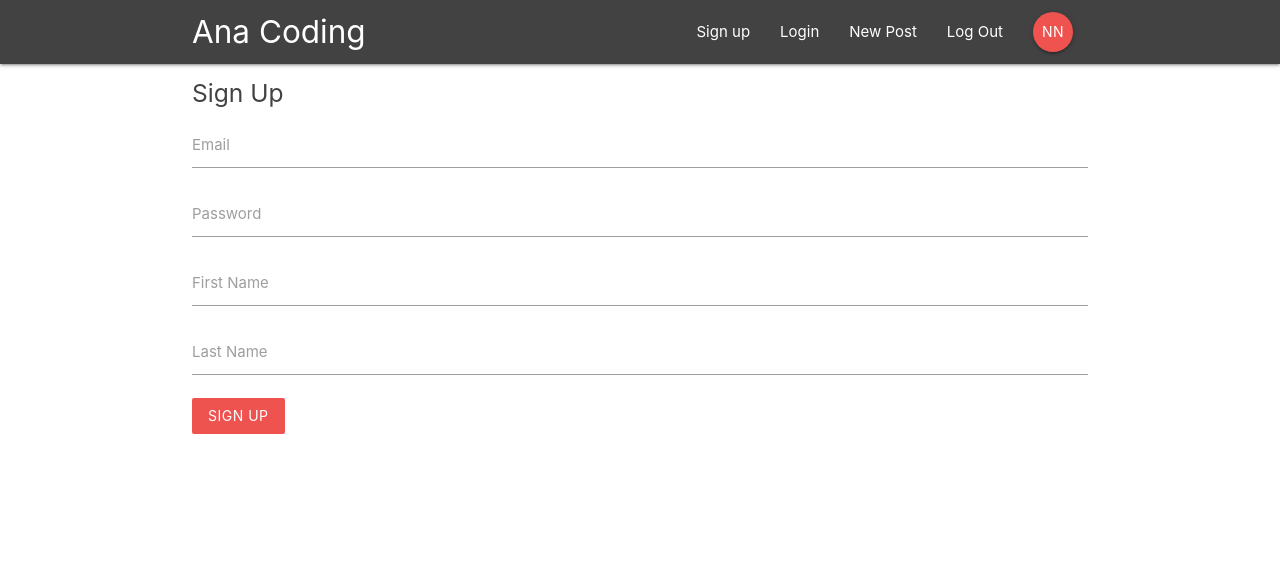
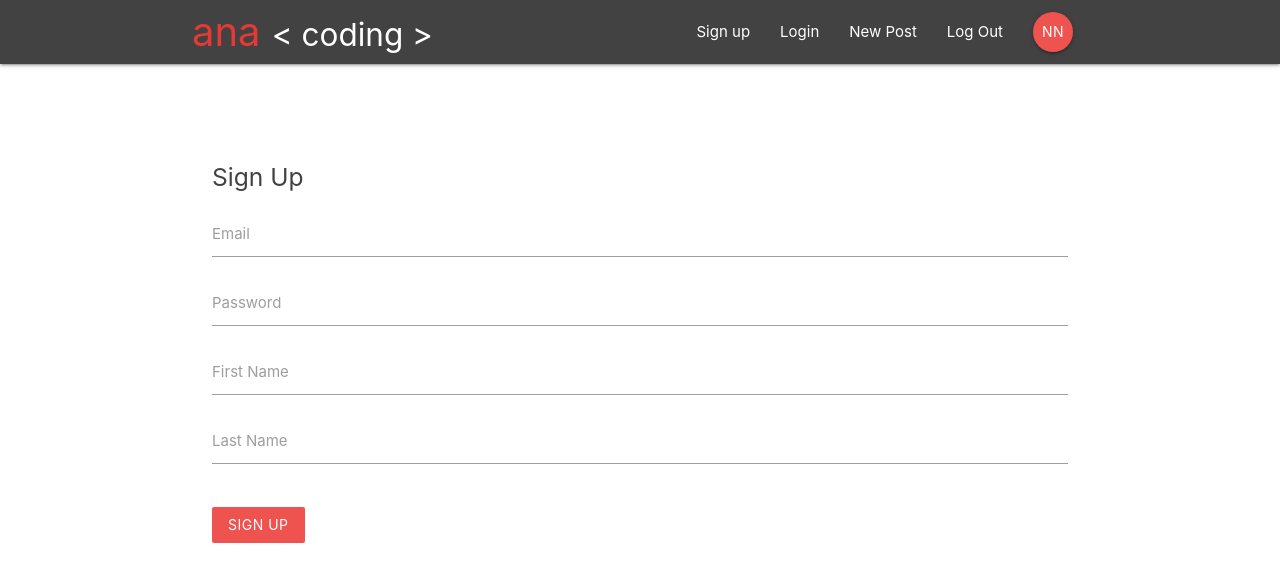
Before and after one commit to anamafla/anaCoding, a React (Create React App) app: page /signup in a window 1280 px wide. Shown: the top 582 px of the page. Built offline with nearby package versions, Linux system fonts and the light colour scheme.

Commit message:
Nav Links & CSS

```diff
--- a/package.json
+++ b/package.json
@@ -5,8 +5,10 @@
   "dependencies": {
     "react": "^16.5.2",
     "react-dom": "^16.5.2",
+    "react-redux": "^5.0.7",
     "react-router-dom": "^4.3.1",
-    "react-scripts": "2.0.5"
+    "react-scripts": "2.0.5",
+    "redux": "^4.0.1"
   },
   "scripts": {
     "start": "react-scripts start",
--- a/src/components/layout/Navbar.js
+++ b/src/components/layout/Navbar.js
@@ -8,7 +8,8 @@ const Navbar = () => {
     <nav className="nav-wrapper grey darken-3">
       <div className="container">
         <Link to="/" className="brand-logo">
-          Ana Coding
+          <span className="emphasis"> ana </span>
+          <span> &lt; coding &gt; </span>
         </Link>
         <SignedInLinks />
         <SignedOutLinks />
--- a/src/components/layout/SignedInLinks.js
+++ b/src/components/layout/SignedInLinks.js
@@ -5,7 +5,7 @@ const SignedInLinks = () => {
   return (
     <ul className="right">
       <li>
-        <NavLink to="/">New Post</NavLink>
+        <NavLink to="/create">New Post</NavLink>
       </li>
       <li>
         <NavLink to="/">Log Out</NavLink>
--- a/src/components/layout/SignedOutLinks.js
+++ b/src/components/layout/SignedOutLinks.js
@@ -5,10 +5,10 @@ const SignedOutLinks = () => {
   return (
     <ul className="right">
       <li>
-        <NavLink to="/">Sign up</NavLink>
+        <NavLink to="/signup">Sign up</NavLink>
       </li>
       <li>
-        <NavLink to="/">Login</NavLink>
+        <NavLink to="/signin">Login</NavLink>
       </li>
     </ul>
   );
--- a/src/index.css
+++ b/src/index.css
@@ -6,9 +6,28 @@ body {
     sans-serif;
   -webkit-font-smoothing: antialiased;
   -moz-osx-font-smoothing: grayscale;
+  min-height: 100%;
 }
 
-code {
-  font-family: source-code-pro, Menlo, Monaco, Consolas, "Courier New",
-    monospace;
+.brand-logo span.emphasis {
+  color: #e53935;
+  font-size: 40px;
 }
+
+form {
+  padding: 20px;
+  margin-top: 60px;
+}
+
+form button,
+form h5 {
+  margin: 20px 0;
+}
+
+input[type="text"]:not(.browser-default):focus:not([readonly]),
+input[type="email"]:not(.browser-default):focus:not([readonly]),
+input[type="password"]:not(.browser-default):focus:not([readonly]),
+textarea.materialize-textarea:focus:not([readonly]) {
+  border-color: #e53935;
+  box-shadow: none;
+}
```
Also changed, not shown: 1 other file (tests, documents, lock files or other folders).
